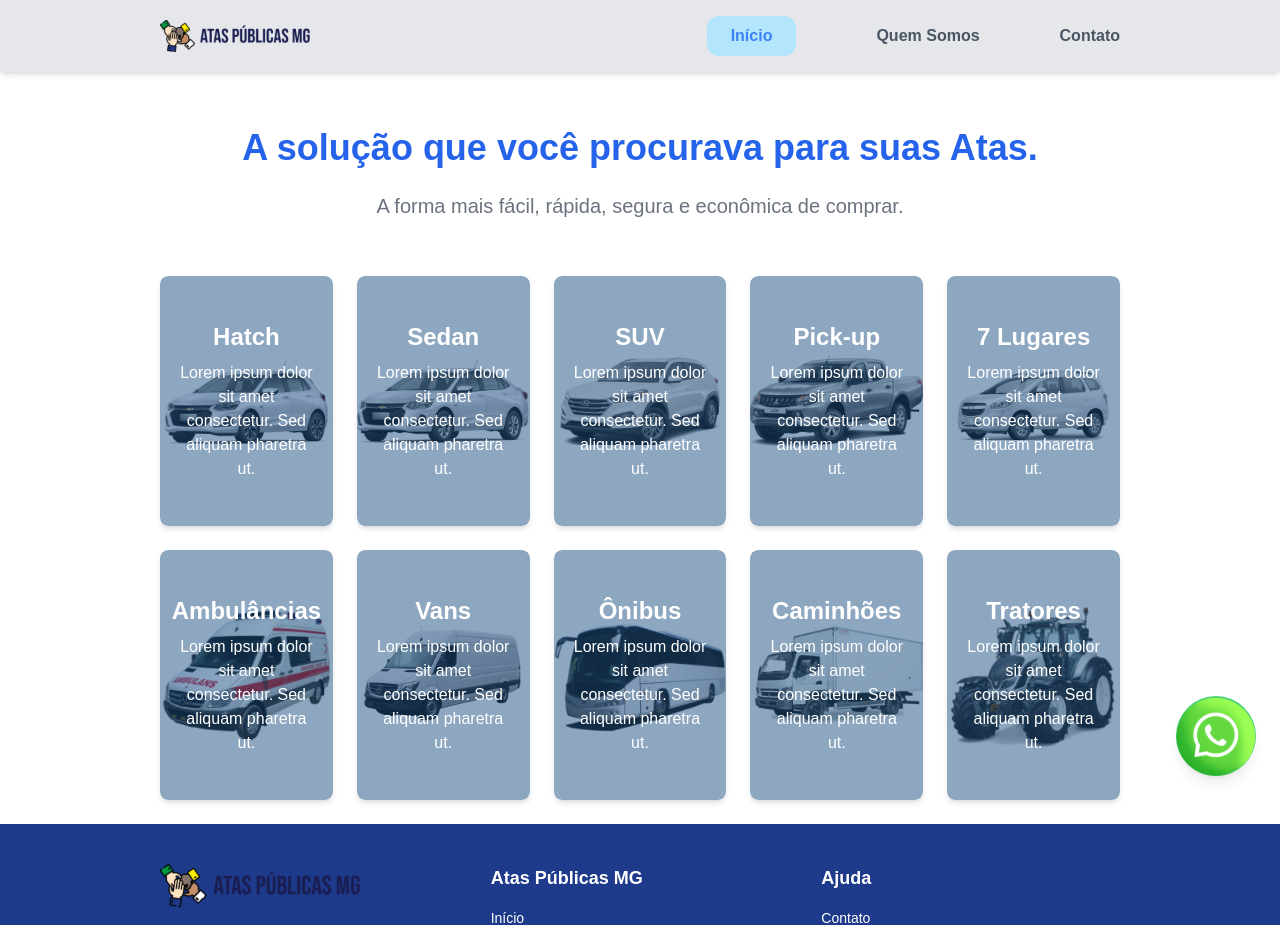
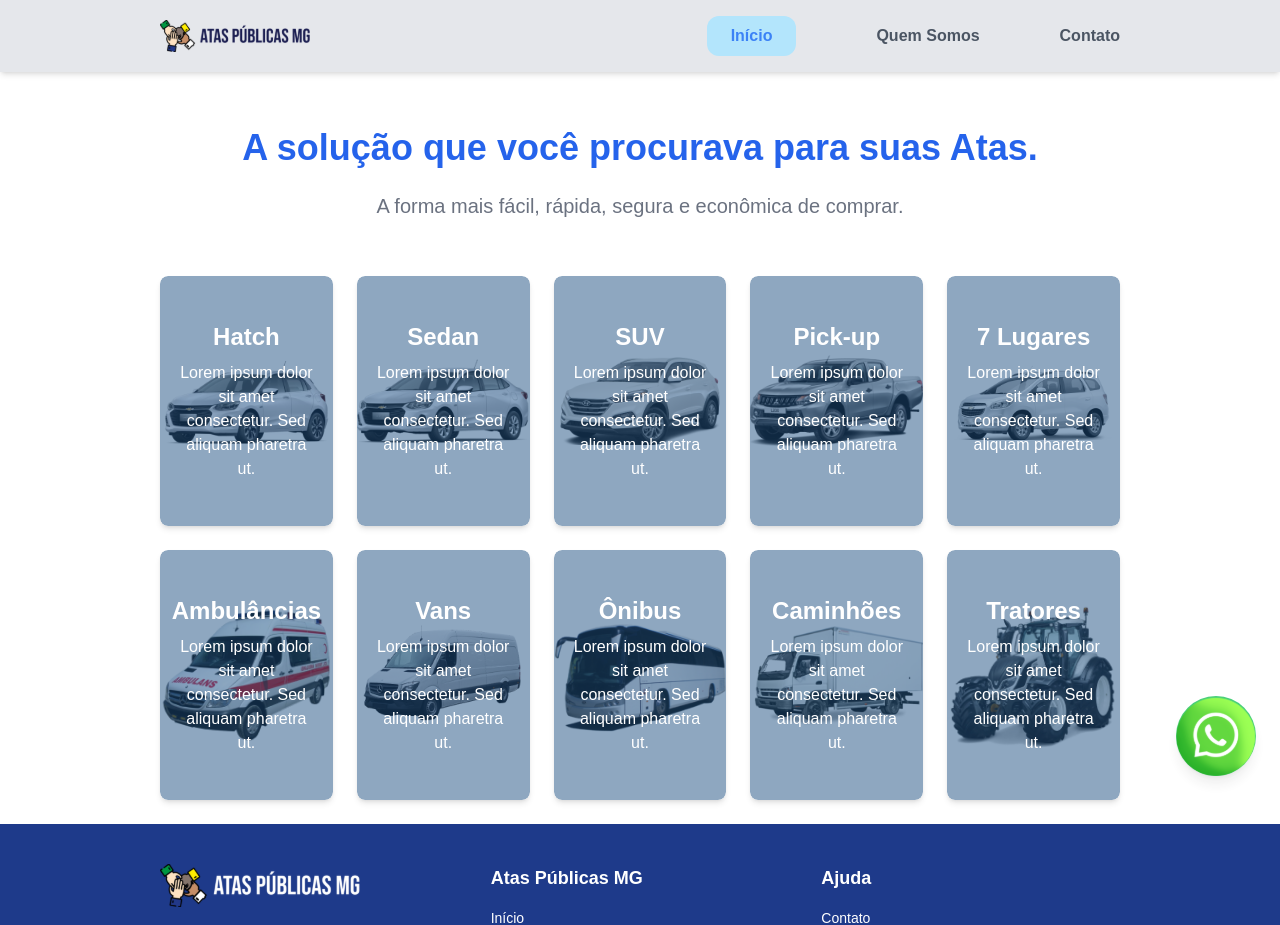
Before and after one commit to RangelTomazilli/ATAS-site, a Next.js app in the folder site/: page / in a window 1280 px wide. Shown: the top 925 px of the page. Built offline with nearby package versions, Linux system fonts and the light colour scheme.

Commit message:
logo branca footer.

```diff
--- a/site/app/components/Footer/index.tsx
+++ b/site/app/components/Footer/index.tsx
@@ -11,7 +11,7 @@ const Footer: React.FC = () => {
           <div className="flex flex-col items-start">
             <Link href="/">
                 <Image
-                    src="/header/logo/logo-atas-publicas.svg"
+                    src="/footer/logo-atas-publicas-branca.svg"
                     alt="Logo"
                     width={200}
                     height={60}
```
